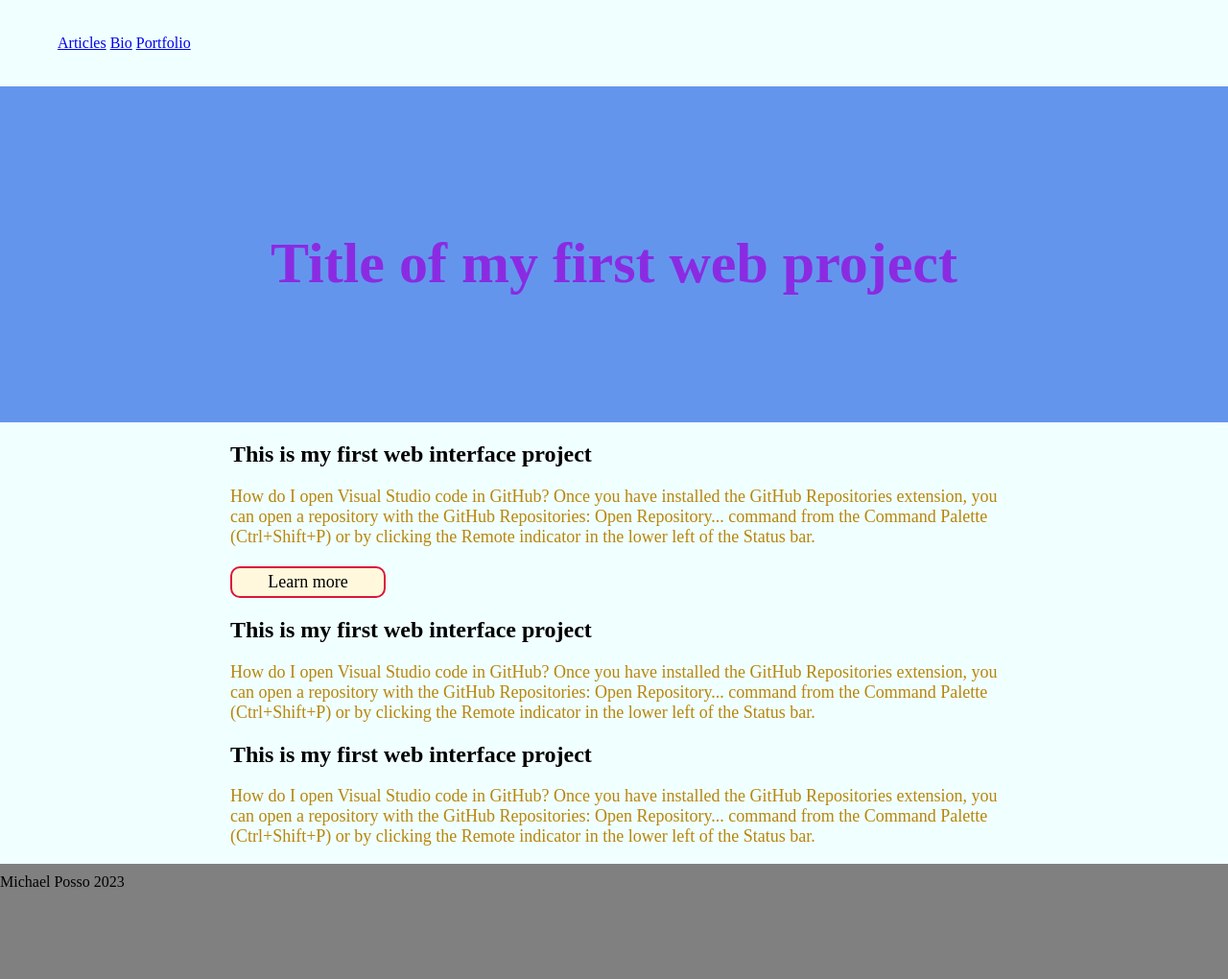
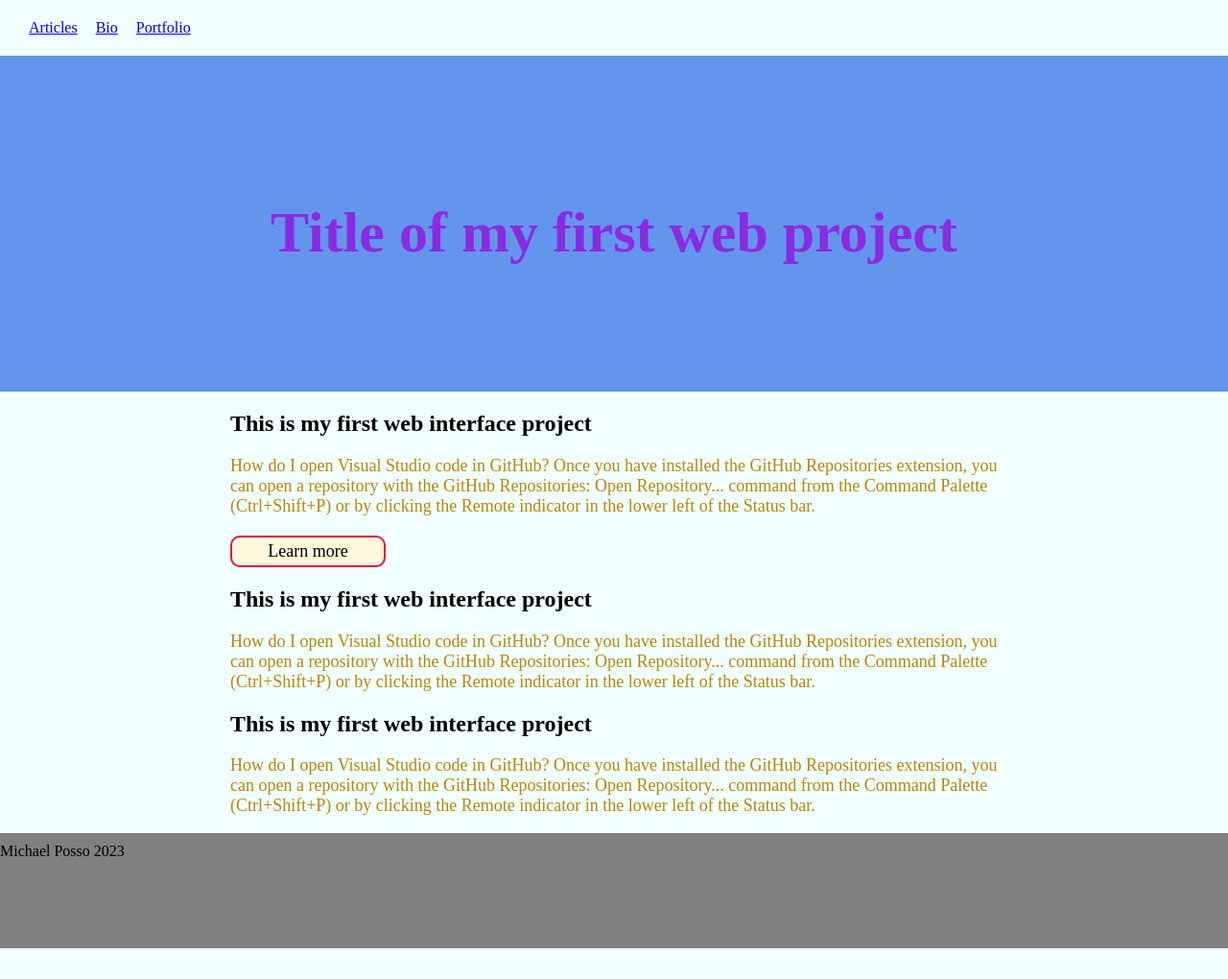
Before and after one commit to micposso/CG342-Interface-Design-Class-First-Project, a plain HTML site: page index.html in a window 1280 px wide. Shown: the whole page at 96% size. After the commit the page ends 988 px from the top, so only its background shows below. Drawn offline with Linux system fonts and the light colour scheme.

Commit message:
style nav items

```diff
--- a/css/styles.css
+++ b/css/styles.css
@@ -35,10 +35,17 @@ nav {
 
 .nav-links {
     list-style-type: none;
+    margin: 0;
+    padding: 0;
 }
 
 .nav-links li {
     display: inline;
+}
+
+.nav-links li a {
+    padding-left: 10px;
+    padding-right: 5px;
 }
 
 .top-banner {
```
